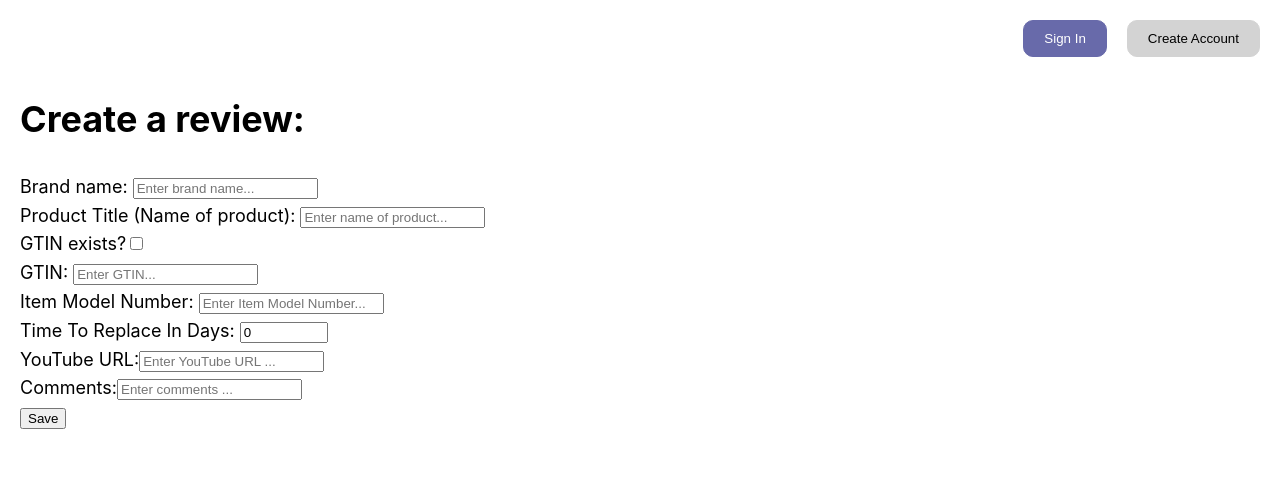
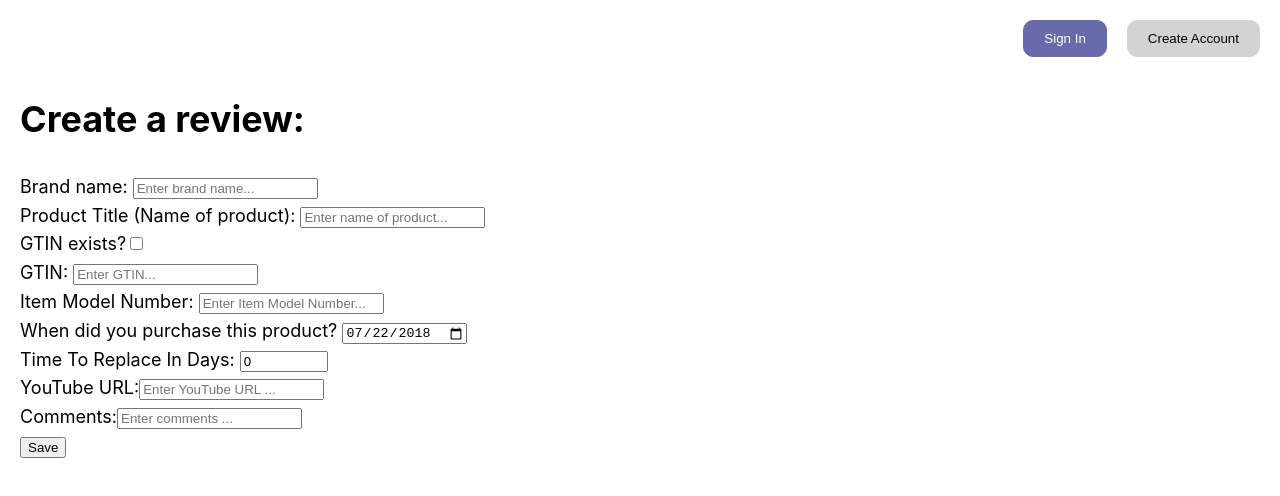
Before and after one commit to Th5192/duurable, a Next.js app: page /create-review in a window 1280 px wide. Shown: the top 496 px of the page. Built offline with nearby package versions, Linux system fonts and the light colour scheme; no server answers.

Commit message:
Added purchase date

```diff
--- a/pages/create-review.tsx
+++ b/pages/create-review.tsx
@@ -11,7 +11,7 @@ import productPageStyles from '../styles/product-page.module.css'
 // React core.
 import React, { useState } from 'react';
 
-import { doc, collection, writeBatch, serverTimestamp } from "firebase/firestore";
+import { doc, collection, writeBatch, serverTimestamp, Timestamp } from "firebase/firestore";
 
 import {db} from './_app'
 
@@ -96,6 +96,7 @@ interface DataPointEditingFormProps {
     const [identifierExists, setIdentifierExists] = useState(existingIdentifierExists || false);
     const [gTIN, setGTIN] = useState(existingGTIN || '');
     const [itemModelNumber, setItemModelNumber] = useState(existingItemModelNumber || '');
+    const [purchaseDate, setPurchaseDate] = useState('2018-07-22')
     const [timeToReplaceInDays, setTimeToReplaceInDays] = useState(existingTimeToReplaceInDays || 0);
     const [youTubeURL, setYouTubeURL] = useState(existingYouTubeURL || '');
     const [comments, setComments] = useState(existingComments || '');
@@ -107,12 +108,16 @@ interface DataPointEditingFormProps {
 
       const newOrEditedDataPointRef = doc(collection(db, 'dataPoints'));
 
+      let purchaseDateStringAsDate = new Date(purchaseDate)
+      let purchaseDateAsFirebaseTimeStamp = Timestamp.fromDate(purchaseDateStringAsDate)
+
       batch.set(newOrEditedDataPointRef, {
         brand: brand,
         title: title,
         identifierExists: identifierExists,
         gTIN: gTIN,
         itemModelNumber: itemModelNumber,
+        purchaseDate: purchaseDateAsFirebaseTimeStamp,
         timeToReplaceInDays: timeToReplaceInDays,
         youTubeURL: youTubeURL,
         comments: comments,
@@ -189,6 +194,9 @@ interface DataPointEditingFormProps {
         case 'itemModelNumber':
           setItemModelNumber(event.target.value);
           break;
+        case 'purchaseDate':
+          setPurchaseDate(event.target.value)
+          break;
         case 'timeToReplaceInDays':
           let timeToReplaceInDaysAsInt = parseInt(event.target.value);
           setTimeToReplaceInDays(timeToReplaceInDaysAsInt);
@@ -223,6 +231,9 @@ interface DataPointEditingFormProps {
           <br></br>
           <label>Item Model Number: </label>
           <input id='itemModelNumber' className='form-field' type='text' placeholder='Enter Item Model Number...' name='itemModelNumber' value={itemModelNumber} onChange={handleChange}/>
+          <br></br>
+          <label>When did you purchase this product? </label>
+          <input id='purchaseDate' className='form-field' type='date' name='purchaseDate' value={purchaseDate} onChange={handleChange}/>
           <br></br>
           <label>Time To Replace In Days: </label>
           <input id='timeToReplaceInDays' className='form-field' type='number' min='0' max='365000' placeholder='Enter Time To Replace In Days...' name='timeToReplaceInDays' value={timeToReplaceInDays} onChange={handleChange}/>
```
